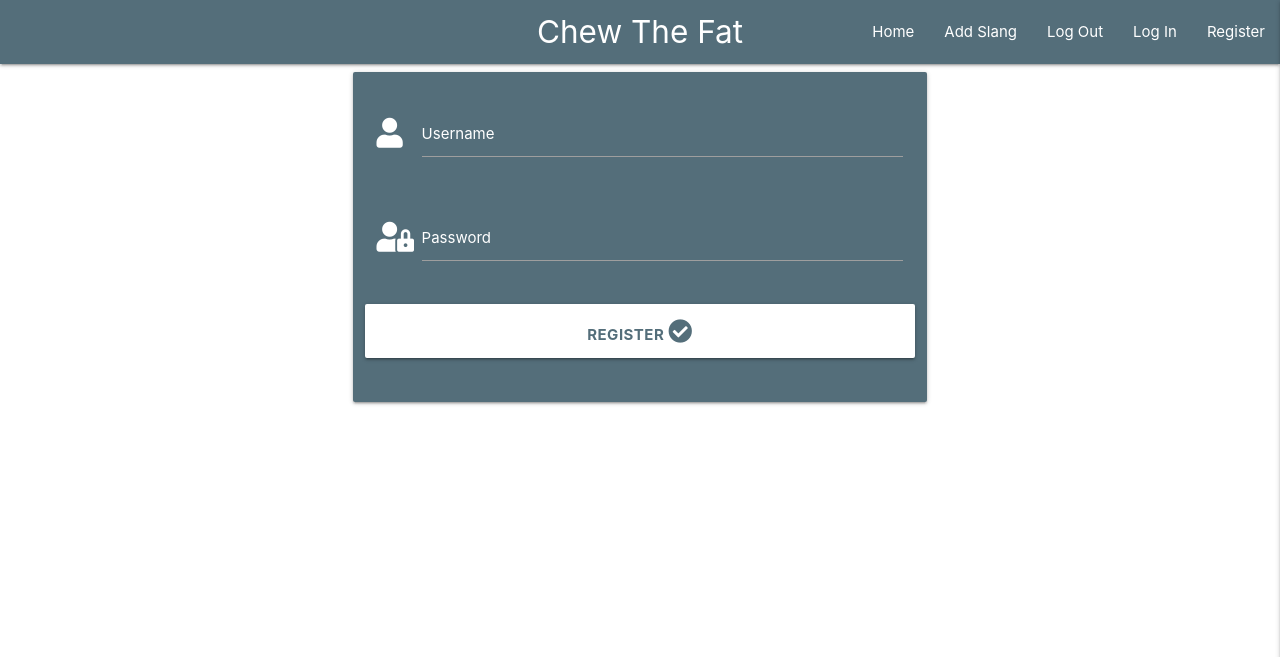
After one commit to corey-howard/chew-the-fat, a Flask app: page /register in a window 1280 px wide. The commit adds this page. Shown: the top 657 px of the page. Run offline with Flask 2, Linux system fonts and the light colour scheme; some libraries are stand-ins or nearby versions.

Commit message:
Created register.html, added functionality for users to be created, user information privacy protected using werkzeug password hashing

```diff
--- a/app.py
+++ b/app.py
@@ -3,6 +3,7 @@ from flask import (
     Flask, flash, render_template, redirect, request, session, url_for)
 from flask_pymongo import PyMongo
 from bson.objectid import ObjectId
+from werkzeug.security import generate_password_hash, check_password_hash
 if os.path.exists("env.py"):
     import env
 
@@ -23,6 +24,31 @@ def get_words():
     return render_template("words.html", words=words)
 
 
+@app.route("/register", methods=["GET", "POST"])
+def register():
+    if request.method == "POST":
+        # Checks db to see if user already in use
+        existing_user = mongo.db.users.find_one(
+            {"username": request.form.get("username").lower()})
+
+
+        if existing_user:
+            flash(
+                "Oops! Must be a Cadbury Flake. That Username already exists")
+            return redirect(url_for("register"))
+
+        register = {
+            "username": request.form.get("username").lower(),
+            "password": generate_password_hash(request.form.get("password"))
+        }
+        mongo.db.users.insert_one(register)
+
+        # Places new user into session cookie
+        session["user"] = request.form.get("username").lower()
+        flash("Lovely jubley. Registration Successful")
+    return render_template("register.html")
+
+
 if __name__ == "__main__":
     app.run(host=os.environ.get("IP"),
             port=int(os.environ.get("PORT")),
--- a/static/css/style.css
+++ b/static/css/style.css
@@ -0,0 +1,14 @@
+.register-button {
+    background-color: white;
+    color:#546e7a;
+    font-weight: bold;
+}
+
+.btn-large:hover {
+    background-color: rgb(197, 194, 194);
+}
+
+.flash-message h4 {
+    line-height: 2;
+    color: #546e7a;
+}
--- a/static/js/script.js
+++ b/static/js/script.js
@@ -0,0 +1,3 @@
+$(document).ready(function(){
+    $('.sidenav').sidenav({edge: "right"});
+  });
--- a/templates/base.html
+++ b/templates/base.html
@@ -1,24 +1,73 @@
 <!DOCTYPE html>
 <html lang="en">
+
 <head>
     <meta charset="UTF-8">
     <meta name="viewport" content="width=device-width, initial-scale=1.0">
-    <link rel="stylesheet" href="https://cdnjs.cloudflare.com/ajax/libs/font-awesome/5.15.1/css/all.min.css" integrity="sha512-+4zCK9k+qNFUR5X+cKL9EIR+ZOhtIloNl9GIKS57V1MyNsYpYcUrUeQc9vNfzsWfV28IaLL3i96P9sdNyeRssA==" crossorigin="anonymous" type="text/css"/>
-    <link rel="stylesheet" href="https://cdnjs.cloudflare.com/ajax/libs/materialize/1.0.0/css/materialize.min.css" type="text/css"/>
+    <link rel="stylesheet" href="https://cdnjs.cloudflare.com/ajax/libs/font-awesome/5.15.1/css/all.min.css"
+        integrity="sha512-+4zCK9k+qNFUR5X+cKL9EIR+ZOhtIloNl9GIKS57V1MyNsYpYcUrUeQc9vNfzsWfV28IaLL3i96P9sdNyeRssA=="
+        crossorigin="anonymous" type="text/css" />
+    <link rel="stylesheet" href="https://cdnjs.cloudflare.com/ajax/libs/materialize/1.0.0/css/materialize.min.css"
+        type="text/css" />
     <link rel="stylesheet" href="{{ url_for('static', filename='css/style.css') }}" type="text/css">
     {% block styles %}
     {% endblock %}
     <title>Chew The Fat</title>
 </head>
+
 <body>
 
-    {% block content %}
-    {% endblock %}
+    <header>
+        <!--navbar-->
+        <nav class="nav-extended blue-grey darken-1">
+            <div class="nav-wrapper">
+                <a href="{{ url_for('get_words') }}" class="brand-logo center">Chew The Fat</a>
+                <a href="#" data-target="mobile-demo" class="sidenav-trigger right"><i class="fas fa-bars"></i></a>
+                <ul class="right hide-on-med-and-down">
+                    <li><a href="{{ url_for('get_words') }}">Home</a></li>
+                    <li><a href="#">Add Slang</a></li>
+                    <li><a href="#">Log Out</a></li>
+                    <li><a href="#">Log In</a></li>
+                    <li><a href="{{ url_for('register') }}">Register</a></li>
+                </ul>
+            </div>
+        </nav>
+        <!--mobile navbar-->
+        <ul class="sidenav" id="mobile-demo">
+            <!--Check if need this h4 below-->
+            <li><h4 class="center-align blue-grey darken-1">Chew The Fat</h4></li>
+            <li><a href="{{ url_for('get_words') }}">Home</a></li>
+            <li><a href="#">Add Slang</a></li>
+            <li><a href="#">Log Out</a></li>
+            <li><a href="#">Log In</a></li>
+            <li><a href="{{ url_for('register') }}">Register</a></li>
+        </ul>
+    </header>
 
-    <script src="https://code.jquery.com/jquery-3.5.1.min.js" integrity="sha256-9/aliU8dGd2tb6OSsuzixeV4y/faTqgFtohetphbbj0=" crossorigin="anonymous"></script>
+    <section>
+        <!--Flash messages will appear here-->
+        {% with messages = get_flashed_messages() %}
+            {% if messages %}
+                {% for message in messages %}
+                    <div class="row flash-message">
+                        <h4 class="yellow accent-4 center-align">{{ message }}</h4>
+                    </div>
+                {% endfor %}
+            {% endif %}
+        {% endwith %}
+    </section>
+
+    <main class="container">
+        {% block content %}
+        {% endblock %}
+    </main>
+
+    <script src="https://code.jquery.com/jquery-3.5.1.min.js"
+        integrity="sha256-9/aliU8dGd2tb6OSsuzixeV4y/faTqgFtohetphbbj0=" crossorigin="anonymous"></script>
     <script src="https://cdnjs.cloudflare.com/ajax/libs/materialize/1.0.0/js/materialize.min.js"></script>
     <script src="{{ url_for('static', filename='js/script.js') }}"></script>
     {% block scripts %}
     {% endblock %}
 </body>
+
 </html>
--- /dev/null
+++ b/templates/register.html
@@ -0,0 +1,35 @@
+{% extends "base.html" %}
+{% block content %}
+
+<div class="row">
+    <!--Registration Form-->
+    <form class="col s12 m8 offset-m2" method="POST" action="{{ url_for('register') }}">
+        <div class="card-panel blue-grey darken-1">
+            <!--Username-->
+            <div class="row">
+                <div class="input-field col s12">
+                    <i class="fas fa-user prefix white-text"></i>
+                    <input id="username" name="username" type="text" class="validate white-text"
+                            minlength="5" maxlength="15" pattern="^[a-zA-Z0-9]{5,15}$" required>
+                    <label for="username" class="white-text">Username</label>
+                </div>
+            </div>
+            <!--Password-->
+            <div class="row">
+                <div class="input-field col s12">
+                    <i class="fas fa-user-lock prefix white-text"></i>
+                    <input id="password" name="password" type="password" class="validate white-text"
+                            minlength="5" maxlength="15" pattern="^[a-zA-Z0-9]{5,15}$" required>
+                    <label for="password" class="white-text">Password</label>
+                </div>
+            </div>
+            <div class="row">
+                <button type="submit" class="col s12 btn-large register-button">
+                    Register <i class="fas fa-check-circle"></i>
+                </button>
+            </div>
+        </div>
+    </form>
+</div>
+
+{% endblock %}
```
Also changed, not shown: README.md.
